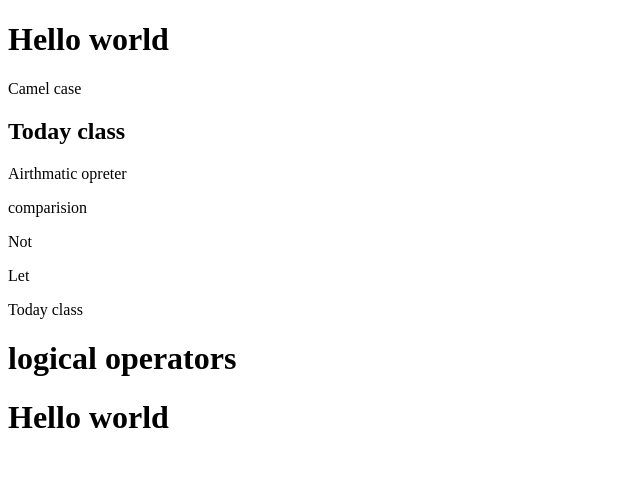
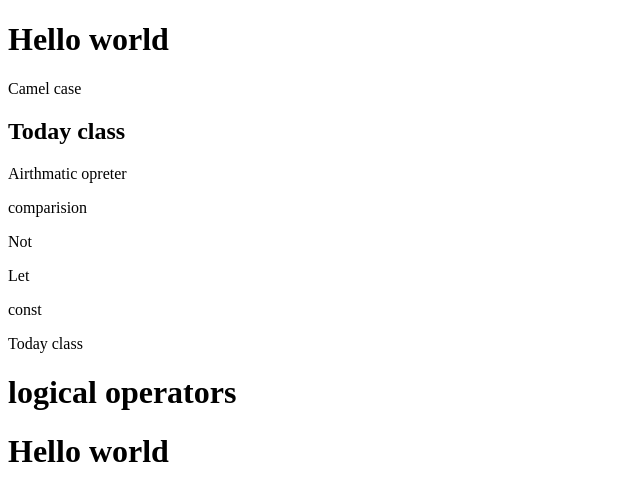
Before and after one commit to fahadalijs/java-script-works, a plain HTML site: page index.html in a window 1280 px wide. Shown: the whole page, without its empty margins (0-640 px from the left). Drawn offline with Linux system fonts and the light colour scheme.

Commit message:
file remodified

```diff
--- a/appp.js
+++ b/appp.js
@@ -99,6 +99,6 @@ document.write("<h1>Hello world</h1>")
 
 
 
-const a = "this can not be changed"
-a = "i wnat to change this.This can not be chnaged"
-console.log(a)
+const a = "this can not be changed";
+a = "i wnat to change this.This can not be chnaged";
+console.log(a);
--- a/index.html
+++ b/index.html
@@ -13,6 +13,7 @@
     <p>comparision</p>
     <p>Not</p>
     <p>Let</p>
+    <p>const</p>
 
 
 
```
